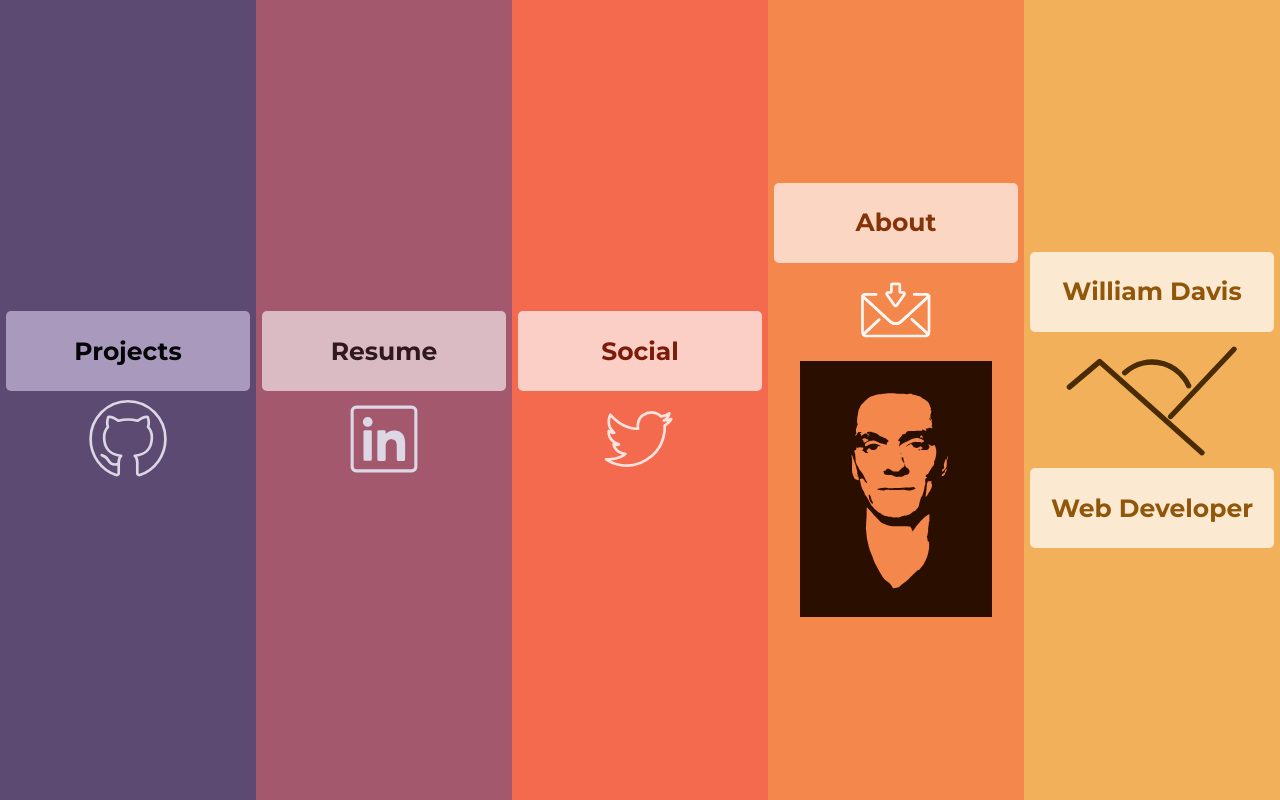
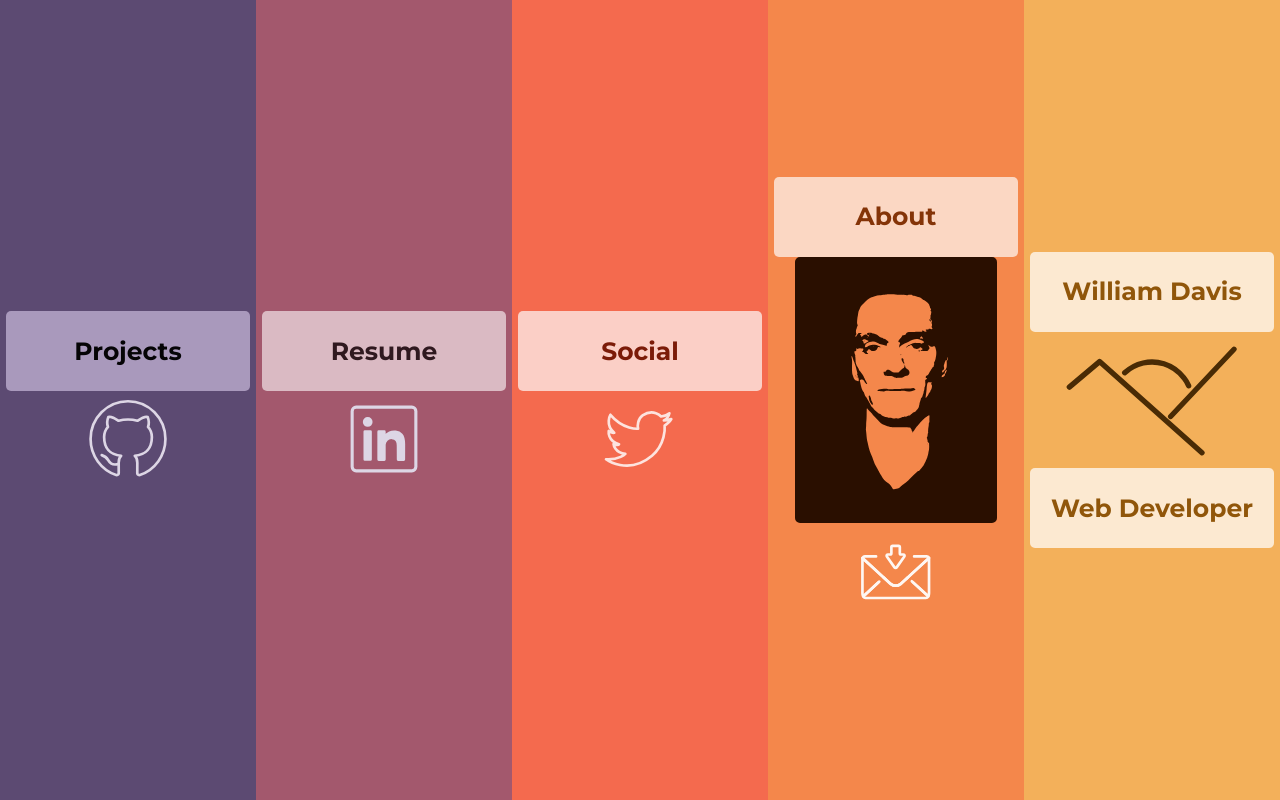
Before and after one commit to dayvista/portfolio-website, a React app: page /about in a window 1280 px wide. Built offline with nearby package versions, Linux system fonts and the light colour scheme.

Commit message:
Replaced rendered HTML for 4 out of 5 sections with a map function that references JSON data.

```diff
--- a/src/components/App.js
+++ b/src/components/App.js
@@ -10,80 +10,58 @@ import Resume from "./Sections/Resume";
 import Social from "./Sections/Social";
 import About from "./Sections/About";
 
+import sectionData from "./Sections/data/sectionData.json";
+
 import Icon from "./Icon/IconIndex";
 
 const App = () => {
+  const importComponent = (section) => {
+    if (section === "about") {
+      return About;
+    } else if (section === "social") {
+      return Social;
+    } else if (section === "resume") {
+      return Resume;
+    } else if (section === "projects") {
+      return Projects;
+    }
+  };
+
   return (
     <Router>
       <div className="display">
-        <section className="projects-section">
-          <div className="title-text projects-title">
-            <p>Projects</p>
-          </div>
+        {sectionData.map((section) => (
+          <section key={section.name} className={`${section.name}-section`}>
+            <Link
+              className={`title-text ${section.name}-title`}
+              to={`/${section.name}`}
+            >
+              <p>{section.text}</p>
+            </Link>
             <Switch>
-            <Route path="/projects" component={Projects} />
+              <Route
+                path={`/${section.name}`}
+                component={importComponent(section.name)}
+              />
             </Switch>
             <a
-            id="projects-icon"
-            href="https://github.com/dayvista"
+              id={`${section.name}-icon`}
+              href={section.link}
               target="_blank"
               rel="noopener noreferrer"
             >
-            <Icon name="github" />
+              <Icon name={section.icon} />
             </a>
+            {/* Ternary operator used to inject back-arrow SVG icon into projects section */}
+            {section.backarrow ? (
               <Link id="back-arrow-icon" to="">
                 <Icon name="back-arrow" />
               </Link>
+            ) : (
+              <div />
+            )}
           </section>
-        <section className="resume-section">
-          <div className="title-text resume-title">
-            <p>Resume</p>
-          </div>
-          <Switch>
-            <Route path="/resume" component={Resume} />
-          </Switch>
-          <a
-            id="resume-icon"
-            href="https://linkedin.com/in/wjdiii"
-            target="_blank"
-            rel="noopener noreferrer"
-          >
-            <Icon name="linkedin" />
-          </a>
-        </section>
-        <section className="social-section">
-          <div className="title-text social-title">
-            <p>Social</p>
-          </div>
-          <Switch>
-            <Route path="/social" component={Social} />
-          </Switch>
-          <a
-            id="social-icon"
-            href="https://twitter.com/dayvista_dev"
-            target="_blank"
-            rel="noopener noreferrer"
-          >
-            <Icon name="twitter" />
-          </a>
-        </section>
-        <section className="about-section">
-          <div className="title-text about-title">
-            <p>About</p>
-          </div>
-          <Switch>
-            <Route path="/about" component={About} />
-          </Switch>
-          <a
-            id="about-icon"
-            href="mailto:liam@dayvista.dev"
-            target="_blank"
-            rel="noopener noreferrer"
-          >
-            <Icon name="email" />
-          </a>
-          <Icon name="selfie" />
-        </section>
+        ))}
         <section className="titles-section">
           <div className="title-text titles-title">
             <p>William Davis</p>
--- a/src/components/Sections/About.js
+++ b/src/components/Sections/About.js
@@ -1,9 +1,15 @@
 import React from "react";
+
+import Icon from "../Icon/IconIndex";
 
 import "../../styles/css/Sections/About.css";
 
 const About = () => {
-  return <div>{/* Section content goes here */}</div>;
+  return (
+    <div>
+      <Icon name="selfie" />
+    </div>
+  );
 };
 
 export default About;
--- /dev/null
+++ b/src/components/Sections/data/sectionData.json
@@ -0,0 +1,27 @@
+[
+  {
+    "name": "projects",
+    "text": "Projects",
+    "icon": "github",
+    "link": "https://github.com/dayvista",
+    "backarrow": true
+  },
+  {
+    "name": "resume",
+    "text": "Resume",
+    "icon": "linkedin",
+    "link": "https://linkedin.com/in/wjdiii"
+  },
+  {
+    "name": "social",
+    "text": "Social",
+    "icon": "twitter",
+    "link": "https://twitter.com/dayvista_dev"
+  },
+  {
+    "name": "about",
+    "text": "About",
+    "icon": "email",
+    "link": "mailto:liam@dayvista.dev"
+  }
+]
--- a/src/styles/css/App.css
+++ b/src/styles/css/App.css
@@ -201,6 +201,8 @@ section .title-text {
   border-radius: 0.5rem;
   font-weight: bold;
   cursor: pointer;
+  text-decoration: none;
+  color: inherit;
   display: flex;
   flex-direction: column;
   justify-content: center;
--- a/src/styles/css/Sections/About.css
+++ b/src/styles/css/Sections/About.css
@@ -14,4 +14,11 @@
 #selfie {
   width: 15vw;
   height: auto;
+  border: 0.5rem solid #2a0f00;
+  border-radius: 0.5rem;
+  transition: filter 0.3s, -webkit-filter 0.3s;
 }
+#selfie:hover {
+  filter: drop-shadow(0px 2px 1px #2a0f00);
+  -webkit-filter: drop-shadow(0px 2px 1px #2a0f00);
+}
--- a/src/styles/less/App.less
+++ b/src/styles/less/App.less
@@ -65,6 +65,9 @@ section {
     border-radius: 0.5rem;
     font-weight: bold;
     cursor: pointer;
+    text-decoration: none;
+    color: inherit;
+
     display: flex;
     .flex-attributes(column, center, center);
   }
--- a/src/styles/less/Sections/About.less
+++ b/src/styles/less/Sections/About.less
@@ -23,4 +23,12 @@
 #selfie {
   width: 15vw;
   height: auto;
+  border: 0.5rem solid #2a0f00;
+  border-radius: 0.5rem;
+  transition: filter 0.3s, -webkit-filter 0.3s;
+
+  &:hover {
+    filter: drop-shadow(0px 2px 1px #2a0f00);
+    -webkit-filter: drop-shadow(0px 2px 1px #2a0f00);
+  }
 }
```
Lines whose indentation alone changed are shown as unchanged.
